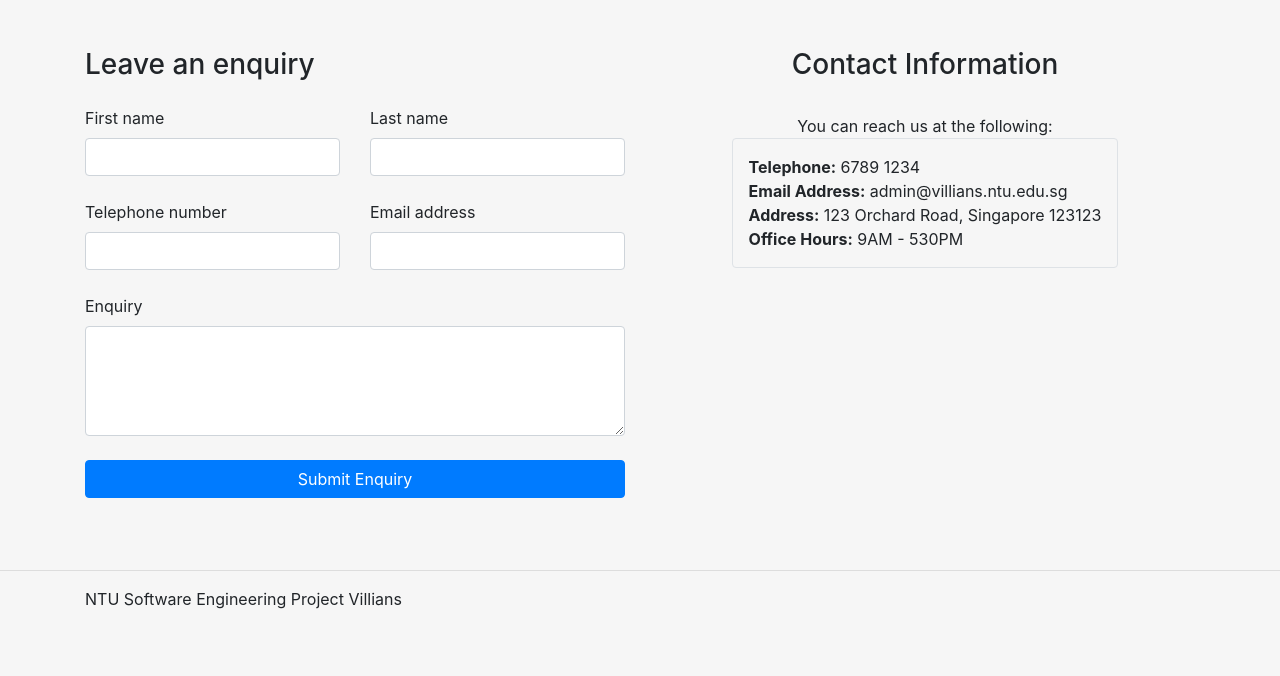
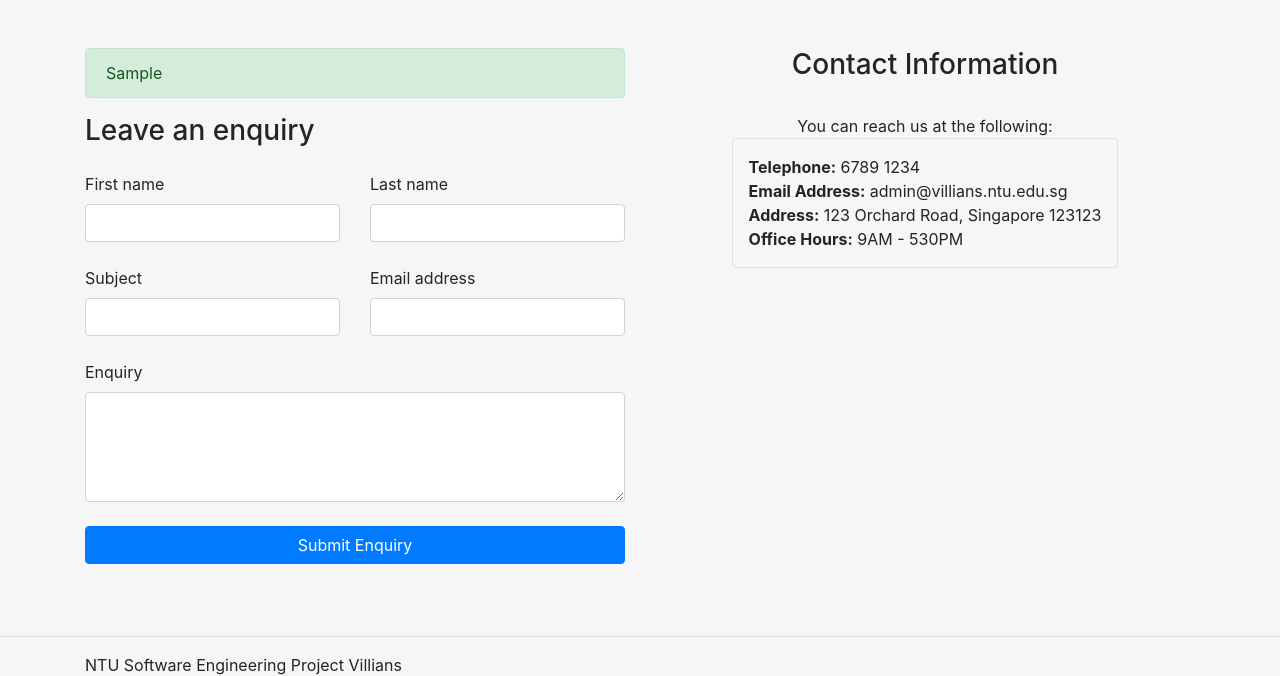
Before and after one commit to c170104/SEProject, a Django app: template src/Contact/templates/Contact/index.html in a window 1280 px wide. Shown: the part 56-732 px from the top of the page. Run offline with Django 3.2, Linux system fonts and the light colour scheme; the template is opened without the code that fills it: most values are stand-ins (such as "Sample title", 1, 10 or a date in 2020); some libraries are stand-ins or nearby versions.

Commit message:
Child care list (#5)
* Added Tables and Pagination

* Added - fully functional pagination
Added - 'localhost' to ALLOWED HOSTS

* Merge w/ origin master

* Recommit

* a

* Moved - Segregated API code from View
Added - Combined data from 2 sources for more information
Not Done - moreinfo.html

* Remodel moreinfo.html and views

* Added - Google Maps to moreinfo

* Fixing conflicts

* Added Contact form

* Editted - Alignment of Contact page

* Added - Contact Enquiry
Configured SMTP server for email

```diff
--- a/src/Contact/templates/Contact/index.html
+++ b/src/Contact/templates/Contact/index.html
@@ -4,19 +4,30 @@
 <div class="container">
     <div class="row mt-5 mb-5 justify-content-around">
         <div class="col col-lg-6">
+            {% if success_msg %}
+                <div class="alert alert-success" role="alert">
+                    {{ success_msg }}
+                </div>
+            {% endif %}
+            {% if error_msg %}
+                <div class="alert alert-danger" role="alert">
+                    {{ error_msg }}
+                </div>
+            {% endif %}
             <h3 class="mb-4">Leave an enquiry</h3>
-            <form>
+            <form action="" method="POST">
+                {% csrf_token %}
                 <div class="row mb-4">
                     <div class="col">
                         <label for="fname">First name</label>
-                        <input type="text" class="form-control" id="fname" placeholder="" value="" required>
+                        <input type="text" class="form-control" name="fname" placeholder="" value="" required>
                         <div class="invalid-feedback">
                             Please input your first name.
                         </div>
                     </div>
                     <div class="col">
                         <label for="lname">Last name</label>
-                        <input type="text" class="form-control" id="lname" placeholder="" value="" required>
+                        <input type="text" class="form-control" name="lname" placeholder="" value="" required>
                         <div class="invalid-feedback">
                             Please input your last name.
                         </div>
@@ -24,12 +35,15 @@
                 </div>
                 <div class="row mb-4">
                     <div class="col">
-                        <label for="telephoneNumber">Telephone number</label>
-                        <input type="text" class="form-control" id="telephoneNumber" placeholder="" value="">
+                        <label for="subject">Subject</label>
+                        <input type="text" class="form-control" name="subject" placeholder="" value="" required>
+                        <div class="invalid-feedback">
+                            Please input a subject.
+                        </div>
                     </div>
                     <div class="col">
                         <label for="email">Email address</label>
-                        <input type="text" class="form-control" id="email" placeholder="" value="" required>
+                        <input type="text" class="form-control" name="email" placeholder="" value="" required>
                         <div class="invalid-feedback">
                             Please input your email.
                         </div>
@@ -38,7 +52,7 @@
                 <div class="row mb-4">
                     <div class="col">
                         <label for="enquiry">Enquiry</label>
-                        <textarea class="form-control" id="enquiry" aria-placeholder="" aria-valuetext="" aria-label="enquiry" rows="4"></textarea>
+                        <textarea class="form-control" name="enquiry" aria-placeholder="" aria-valuetext="" aria-label="enquiry" rows="4" required></textarea>
                     </div>
                 </div>
                 <div class="row mb-4">
--- a/src/SEProject/settings.py
+++ b/src/SEProject/settings.py
@@ -126,3 +126,8 @@ USE_TZ = True
 # https://docs.djangoproject.com/en/2.0/howto/static-files/
 
 STATIC_URL = '/static/'
+
+EMAIL_HOST = 'smtp.mailtrap.io'
+EMAIL_PORT = '2525'
+EMAIL_HOST_USER = '30dd8bcd16497b'
+EMAIL_HOST_PASSWORD = '4cad830d1076a2'
```
Also changed, not shown: src/Contact/form.py (added, +8 -0 lines), src/Contact/views.py (+29 -1 lines).
